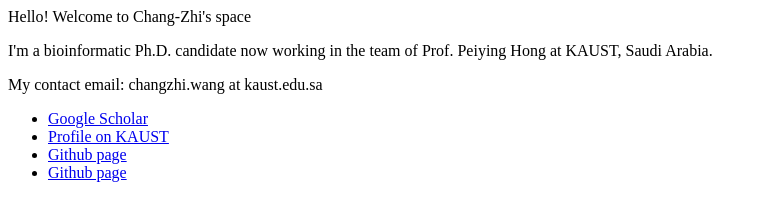
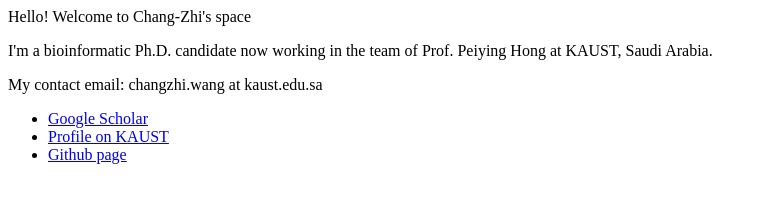
Before and after one commit to Chiongchih/chiongchihgio_backup, a plain HTML site: page index.html in a window 1280 px wide. Shown: the whole page, without its empty margins (0-767 px from the left). Drawn offline with Linux system fonts and the light colour scheme.

Commit message:
Update index.html

```diff
--- a/index.html
+++ b/index.html
@@ -6,5 +6,4 @@
   <li> <a href="https://scholar.google.com/citations?user=AonEi6kAAAAJ&hl=en">Google Scholar</a> </li>
   <li> <a href="https://wdrc.kaust.edu.sa/people/detail/changzhi-wang">Profile on KAUST</a> </li>
   <li> <a href="https://github.com/Chiongchih">Github page</a> </li>
-  <li> <a href="https://github.com/Chiongchih">Github page</a> </li>
 </ul>
```
